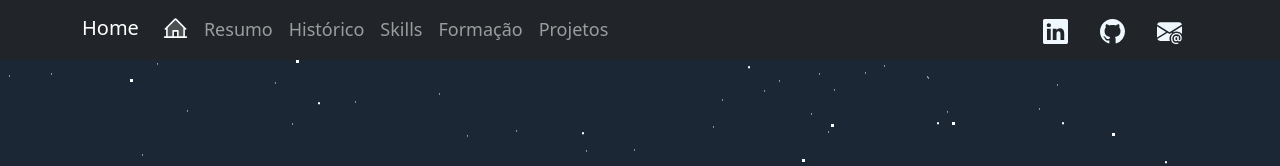
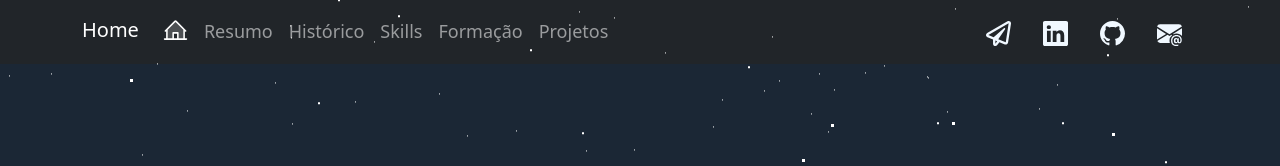
Before and after one commit to Fabio2000/Portifolio, a React (Create React App) app: page / in a window 1280 px wide. Shown: the top 166 px of the page. Built offline with nearby package versions, Linux system fonts and the light colour scheme.

Commit message:
Adicionndo PDF do curriculo na navbar mais estilização melhorada

```diff
--- a/src/components/navBar/navBar.css
+++ b/src/components/navBar/navBar.css
@@ -1,6 +1,22 @@
 .home {
   float: left;
 }
+
+.navbar {
+  position: fixed;
+  width: 100%;
+  top: 0;
+  left: 0;
+  padding: 10px 0;
+  transition: background-color 0.3s, box-shadow 0.3s;
+  background-color: transparent;
+}
+
+.navbar.scrolled {
+  background-color: #ff0000;
+  box-shadow: 0 4px 5px rgba(255, 0, 0, 0.5);
+}
+
 
 nav {
   font-size: large;
@@ -53,6 +69,9 @@ nav {
   .icons {
     justify-content: flex-start;
   }
+  .navbar{
+    z-index: 1;
+  }
 }
 
 .toggle{
--- a/src/components/navBar/navBar.js
+++ b/src/components/navBar/navBar.js
@@ -1,4 +1,4 @@
-import React, { useState } from 'react';
+import React, { useState, useEffect } from 'react';
 import {
   Collapse,
   Navbar,
@@ -9,23 +9,46 @@ import {
   NavLink,
 } from 'reactstrap';
 import { HouseLine } from '@phosphor-icons/react';
-
+import { FaRegPaperPlane } from "react-icons/fa";
 import './navBar.css';
 
-const NavBar = (args) => {
+const NavBar = () => {
   const [isOpen, setIsOpen] = useState(false);
   const [activeItem, setActiveItem] = useState('/');
-
+  const [scrolled, setScrolled] = useState(false);
   const toggle = () => setIsOpen(!isOpen);
 
   const handleItemClick = (path) => {
     setActiveItem(path);
     setIsOpen(false);
+
+    const element = document.getElementById(path.substring(1));
+    if (element) {
+      element.scrollIntoView({ behavior: "smooth" });
+    }
   };
+
+  useEffect(() => {
+    const handleScroll = () => {
+      const offset = window.scrollY;
+      if (offset > 20) {
+        setScrolled(true);
+      } else {
+        setScrolled(false);
+      }
+    };
+
+    window.addEventListener('scroll', handleScroll);
+
+    return () => {
+      window.removeEventListener('scroll', handleScroll);
+    };
+  }, []);
+
 
   return (
     <header>
-      <Navbar color="dark" dark expand="md" {...args} className="fixed-top">
+      <Navbar color="dark" dark expand="md" className={`navbar ${scrolled ? 'scrolled' : ''}`}>
         <div className="container">
           <NavbarBrand className='home' href="/">Home</NavbarBrand>
           <NavbarToggler className='toggle' onClick={toggle} />
@@ -33,7 +56,7 @@ const NavBar = (args) => {
             <Nav className="me-auto" navbar>
               <NavItem>
                 <NavLink
-                  href="/"
+                  to="/"
                   className={`nav-item-link ${activeItem === '/' ? 'active' : ''}`}
                   onClick={() => handleItemClick('/')}
                 >
@@ -42,7 +65,7 @@ const NavBar = (args) => {
               </NavItem>
               <NavItem>
                 <NavLink
-                  href="/resumo"
+                  to="/resumo"
                   className={`nav-item-link ${activeItem === '/resumo' ? 'active' : ''}`}
                   onClick={() => handleItemClick('/resumo')}
                 >
@@ -52,9 +75,9 @@ const NavBar = (args) => {
               </NavItem>
               <NavItem>
                 <NavLink
-                  href="/historico"
-                  className={`nav-item-link ${activeItem === '/historico' ? 'active' : ''}`}
-                  onClick={() => handleItemClick('/historico')}
+                  to="/Histrico"
+                  className={`nav-item-link ${activeItem === '/Histrico' ? 'active' : ''}`}
+                  onClick={() => handleItemClick('/Histrico')}
                 >
                   Histórico
                   <span className="nav-item-bar"></span>
@@ -62,9 +85,9 @@ const NavBar = (args) => {
               </NavItem>
               <NavItem>
                 <NavLink
-                  href="/skills"
-                  className={`nav-item-link ${activeItem === '/skills' ? 'active' : ''}`}
-                  onClick={() => handleItemClick('/skills')}
+                  to="/Skills"
+                  className={`nav-item-link ${activeItem === '/Skills' ? 'active' : ''}`}
+                  onClick={() => handleItemClick('/Skills')}
                 >
                   Skills
                   <span className="nav-item-bar"></span>
@@ -72,7 +95,7 @@ const NavBar = (args) => {
               </NavItem>
               <NavItem>
                 <NavLink
-                  href="/formacao"
+                  to="/formacao"
                   className={`nav-item-link ${activeItem === '/formacao' ? 'active' : ''}`}
                   onClick={() => handleItemClick('/formacao')}
                 >
@@ -82,7 +105,7 @@ const NavBar = (args) => {
               </NavItem>
               <NavItem>
                 <NavLink
-                  href="/projetos"
+                  to="/projetos"
                   className={`nav-item-link ${activeItem === '/projetos' ? 'active' : ''}`}
                   onClick={() => handleItemClick('/projetos')}
                 >
@@ -92,6 +115,13 @@ const NavBar = (args) => {
               </NavItem>
             </Nav>
             <Nav className="ms-auto icons">
+              <NavItem>
+                <NavLink>
+                  <a href='https://drive.google.com/file/d/1TywNmCOI1wcMMNhLGTnwbMkSUOPaCJdf/view?usp=sharing' target='_blank' rel="noopener noreferrer">
+                    <FaRegPaperPlane size={25} />
+                  </a>
+                </NavLink>
+              </NavItem>
               <NavItem>
                 <NavLink>
                   <a href='https://www.linkedin.com/in/fabio-rodrigues-da-silva-308a53185/' target='_blank' rel="noopener noreferrer">
```
